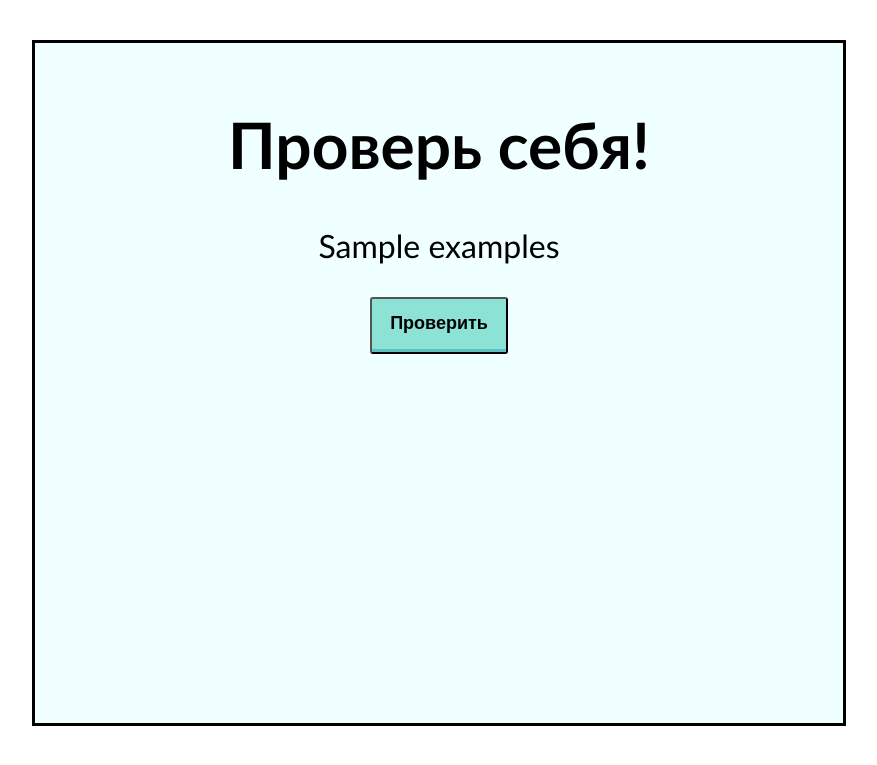
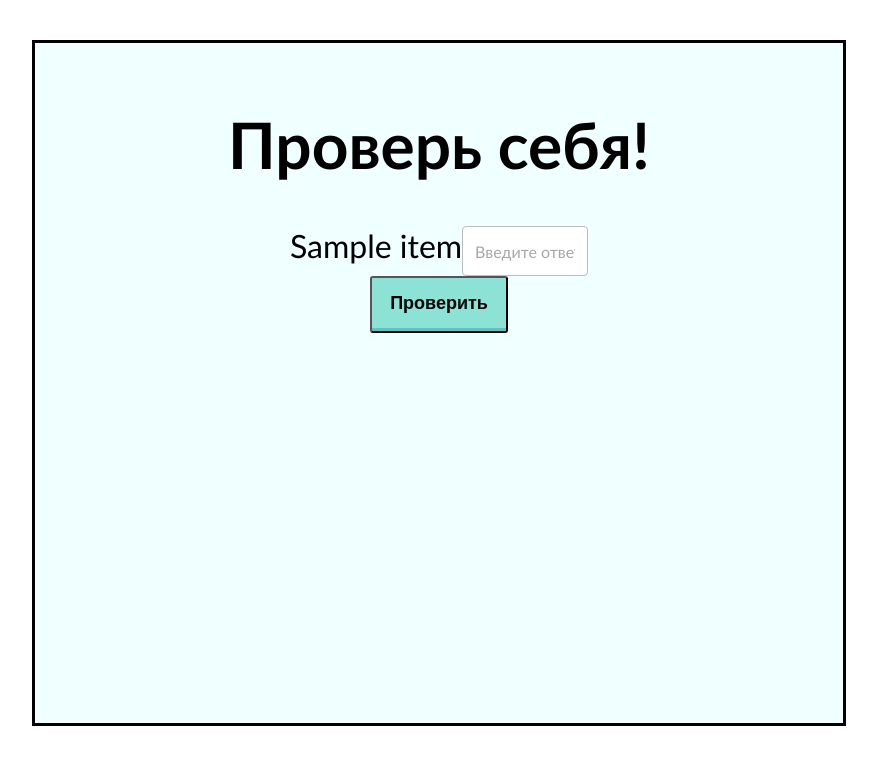
Before and after one commit to Soulharm/Study, a Django app: template calculations/templates/calculations/testyourself.html in a window 1280 px wide. Shown: the top 765 px of the page, without its empty margins (201-1078 px from the left). Run offline with Django 3.2, Linux system fonts and the light colour scheme; the template is opened without the code that fills it: most values are stand-ins (such as "Sample title", 1, 10 or a date in 2020).

Commit message:
Вывод примеров и формы ввода ответа

```diff
--- a/calculations/static/calculations/css/testyourself.css
+++ b/calculations/static/calculations/css/testyourself.css
@@ -33,8 +33,30 @@ body {
     box-shadow: 0 -3px rgb(94, 194, 194) inset;
     transition: 0.2s;
 }
-#tycontainer button:hover { background: rgb(94, 194, 194); }
+#tycontainer button:hover {
+    background: rgb(94, 194, 194);
+}
 #tycontainer button:active {
-  background: rgb(94, 194, 194);
-  box-shadow: 0 3px rgb(94, 194, 194) inset;
+    background: rgb(94, 194, 194);
+    box-shadow: 0 3px rgb(94, 194, 194) inset;
 }
+.text-field__input {
+    display: inline;
+    width: 100px;
+    height: calc(2.25rem);
+    padding: 0.375rem 0.75rem;
+    font-family: inherit;
+    font-size: 1rem;
+    font-weight: 400;
+    line-height: 1.5;
+    color: #212529;
+    background-color: #fff;
+    background-clip: padding-box;
+    border: 1px solid #bdbdbd;
+    border-radius: 0.25rem;
+    transition: border-color 0.15s ease-in-out, box-shadow 0.15s ease-in-out;
+}
+.text-field__input::placeholder {
+  color: #212529;
+  opacity: 0.4;
+}
--- a/calculations/templates/calculations/testyourself.html
+++ b/calculations/templates/calculations/testyourself.html
@@ -10,7 +10,11 @@
 <body>
 <div id="tycontainer">
     <h1>Проверь себя!</h1>
-    <p>{{ examples }}</p>
+    {% for item in examples %}
+        <span>{{ item }}</span>
+            <input required type="text" class="text-field__input" placeholder="Введите ответ ">
+        <br>
+    {% endfor %}
     <button>Проверить</button>
 </div>
 </body>
```
